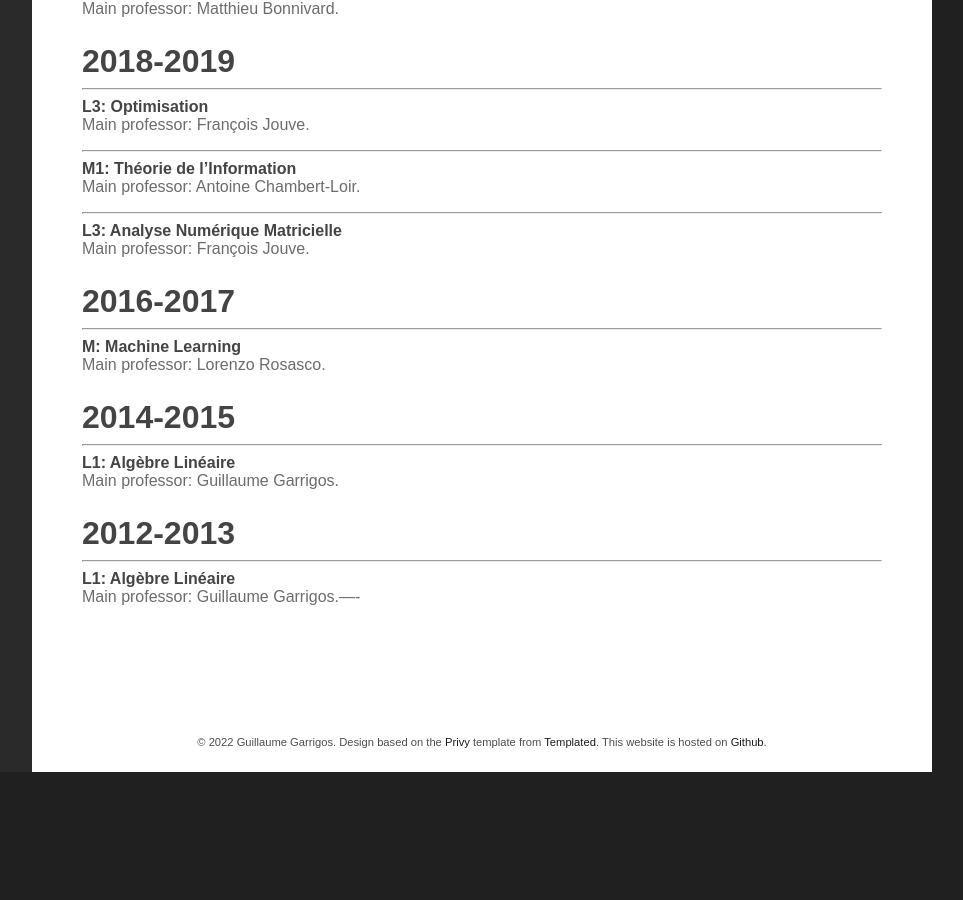
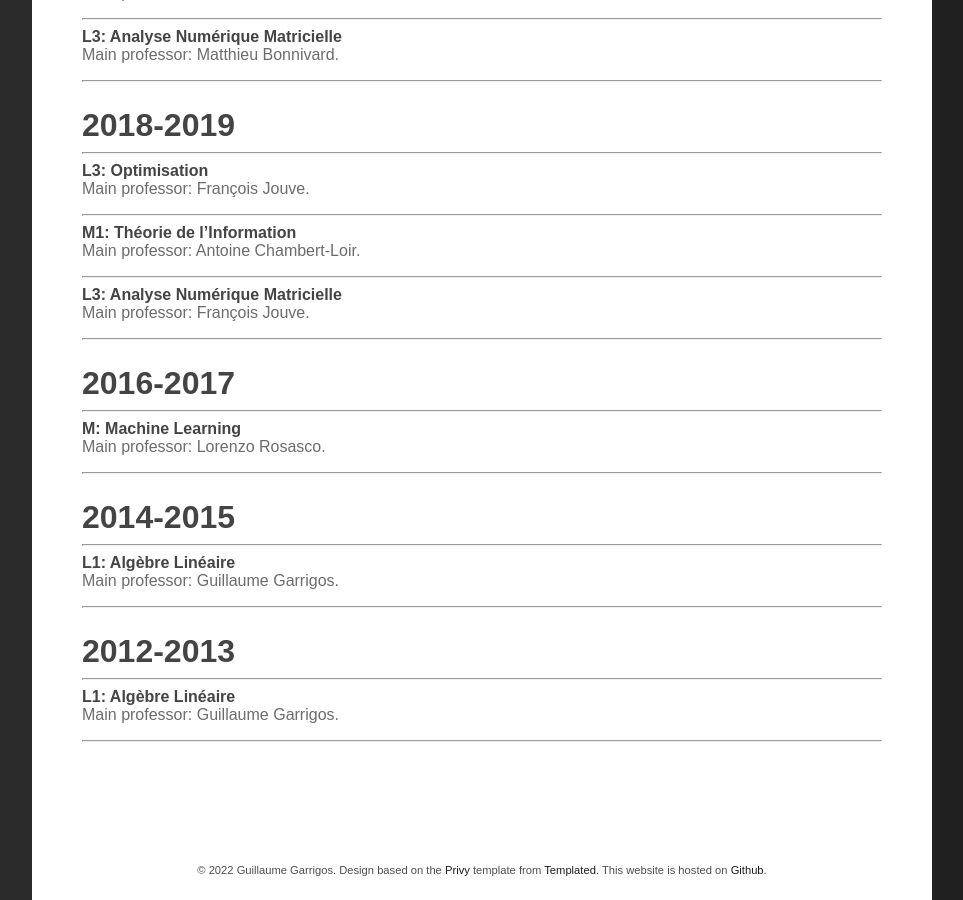
Before and after one commit to Guillaume-Garrigos/guillaume-garrigos.github.io, a Jekyll site: the page built from teaching.md, in a window 1280 px wide and 900 px high, scrolled down 936 px. Shown: the whole window, without its empty margins (308-1271 px from the left). Built offline with Jekyll 4.4.1, drawn with Linux system fonts in a browser that asks for light colours; before the commit the page ends 1708 px from its top, so only the background shows below that.

Commit message:
improvements maybe

```diff
--- a/teaching.md
+++ b/teaching.md
@@ -6,6 +6,8 @@ layout: default
 {% for teaching in site.data.teaching %}
 {% if teaching.year %}
 
+----
+
 # {{ teaching.year }}
 
 {% endif %}
@@ -13,6 +15,6 @@ layout: default
 - **{{ teaching.level }}: {{ teaching.class }}**<br>
   Main professor: {{ teaching.main }}.
 
-{%- endfor -%}
+{% endfor %}
 
 ----
```
